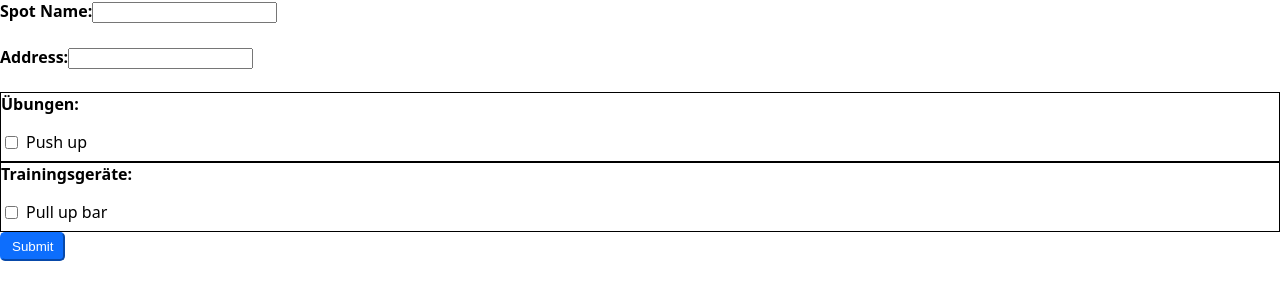
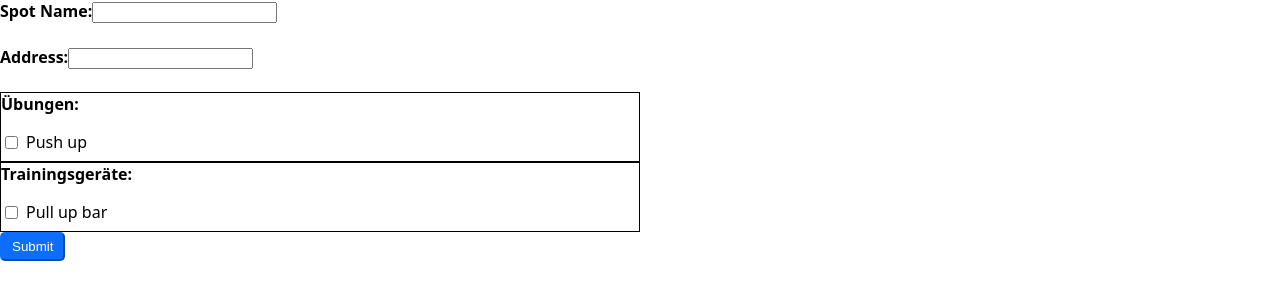
Before and after one commit to zimb0o/capstone-project, a Next.js app: page / in a window 1280 px wide. Shown: the top 300 px of the page. Built offline with nearby package versions, Linux system fonts and the light colour scheme.

Commit message:
change forms

```diff
--- a/components/SpotForm.js
+++ b/components/SpotForm.js
@@ -95,6 +95,8 @@ const FormGroup = styled.div`
 
 const FormTasks = styled.div`
   border: 1px solid;
+  height: 50%;
+  width: 50%;
 `;
 
 const FormCheckbox = styled.div`
```
